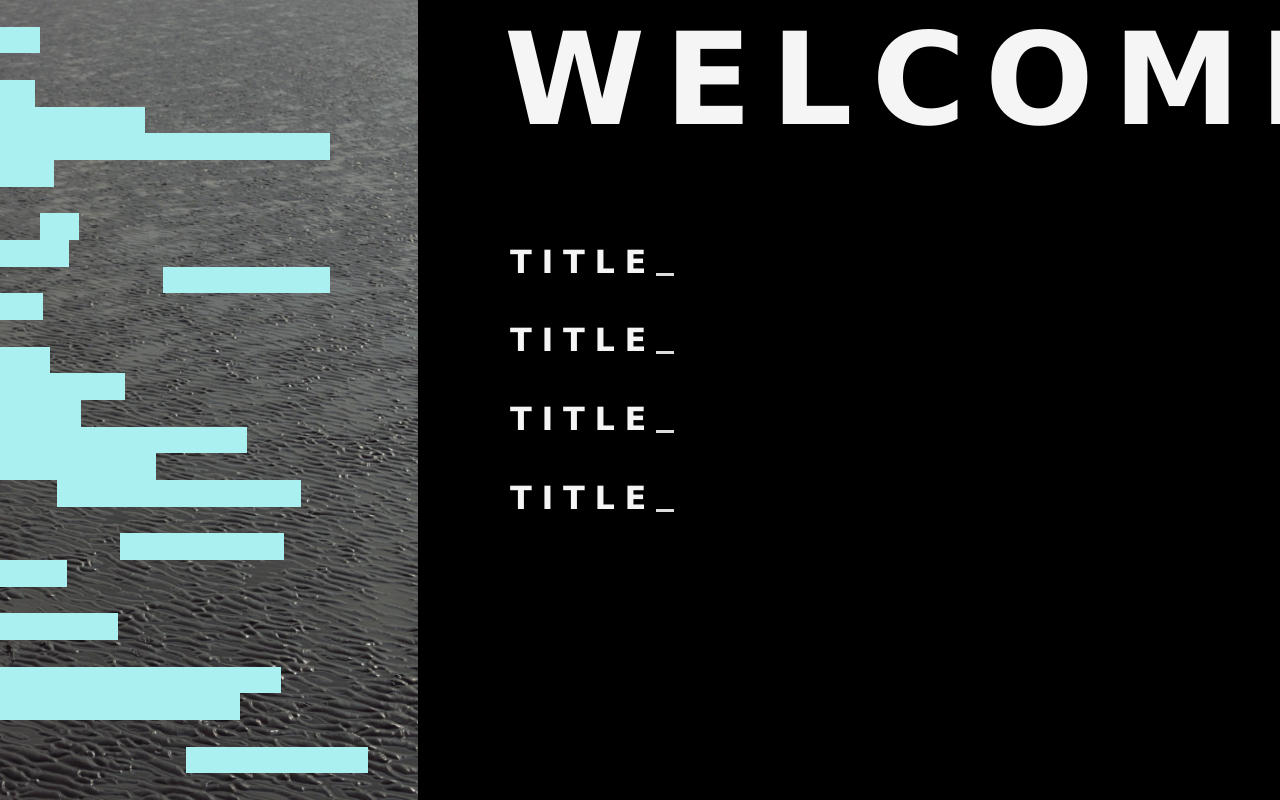
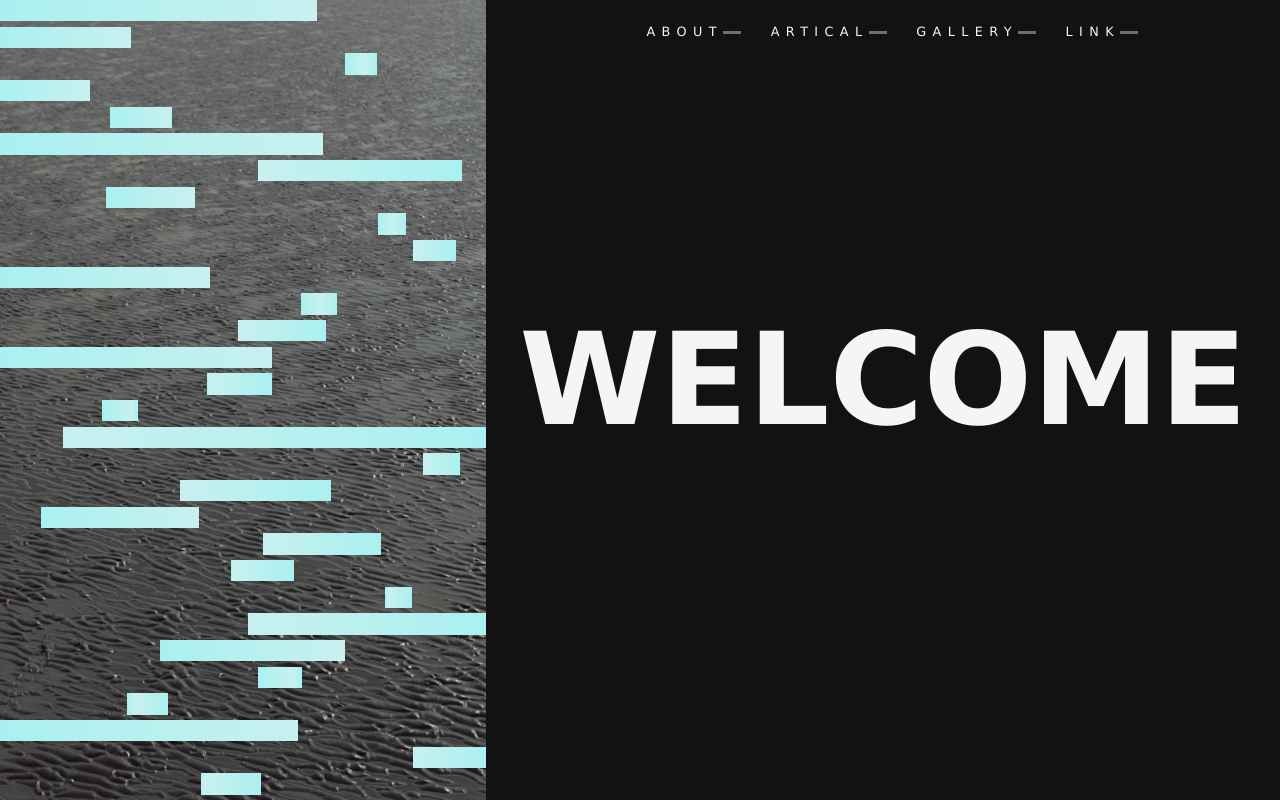
Before and after one commit to MatTZer28/SiteMe, a plain HTML site: page index.html in a window 1280 px wide. Drawn offline with Linux system fonts and the light colour scheme; a web font is replaced by a local one.

Commit message:
getting more pretty

```diff
--- a/index.html
+++ b/index.html
@@ -20,15 +20,15 @@
             <div id="right-content">
                 <div id="content-conteiner">
                     <div id="content-header">
-                        <h1 id="home-title"><span id="home-title-span">WELCOME</span></h1>
+                        <section id="subtitles-sect">
+                            <div class="subtitle-wrapper noselect"><h1 class="subtitle">ABOUT</h1></div>
+                            <div class="subtitle-wrapper noselect"><h1 class="subtitle">ARTICAL</h1></div>
+                            <div class="subtitle-wrapper noselect"><h1 class="subtitle">GALLERY</h1></div>
+                            <div class="subtitle-wrapper noselect"><h1 class="subtitle">LINK</h1></div>
+                        </section>
                     </div>
                     <div id="content-center">
-                        <section id="subtitles-sect">
-                            <div class="subtitle-wrapper"><h1 class="subtitle">TITLE</h1></div>
-                            <div class="subtitle-wrapper"><h1 class="subtitle">TITLE</h1></div>
-                            <div class="subtitle-wrapper"><h1 class="subtitle">TITLE</h1></div>
-                            <div class="subtitle-wrapper"><h1 class="subtitle">TITLE</h1></div>
-                        </section>
+                        <h1 id="home-title" class="noselect"><span id="home-title-span">WELCOME</span></h1>
                     </div>
                     <div id="content-footer">
                     </div>
--- a/script/strips.js
+++ b/script/strips.js
@@ -1,41 +1,48 @@
-document.addEventListener("DOMContentLoaded", () => {
-    window.setTimeout(() => {
-        appendStrips(document.getElementById("img-strip"));
-        doStripEffect();
-    }, 4000);
-});
+const STRIP_ANIMATION_DURATION = 3;
+const STRIPS_ANIMATION_DELAY = 2.8;
 
 function appendStrips(parent) {
     const stripsContainer = document.createElement('div');
     stripsContainer.id = 'strips-container';
 
     for (let i = 0; i < 30; i++) {
+        stripsContainer.appendChild(createStrip());
+    }
+
+    parent.appendChild(stripsContainer);
+}
+
+function createStrip() {
     const strip = document.createElement('div');
     strip.className = 'strip';
 
     const lSectorContainer = document.createElement('div');
     lSectorContainer.className = 'l-sector-container';
-
-        const lSector = document.createElement('div');
-        lSector.className = 'l-sector';
+    lSectorContainer.appendChild(createLSector());
 
     const rSectorContainer = document.createElement('div');
     rSectorContainer.className = 'r-sector-container';
+    rSectorContainer.appendChild(createRSector());
 
+    strip.appendChild(lSectorContainer);
+    strip.appendChild(rSectorContainer);
+
+    return strip;
+}
+
+function createLSector() {
+    const lSector = document.createElement('div');
+    lSector.className = 'l-sector';
+    return lSector;
+}
+
+function createRSector() {
     const rSector = document.createElement('div');
     rSector.className = 'r-sector';
-
-        lSectorContainer.appendChild(lSector);
-        rSectorContainer.appendChild(rSector);
-        strip.appendChild(lSectorContainer);
-        strip.appendChild(rSectorContainer);
-        stripsContainer.appendChild(strip);
+    return rSector;
 }
 
-    parent.appendChild(stripsContainer);
-}
-
-function doStripEffect() {
+function animateStrip() {
     let lscs = document.getElementsByClassName("l-sector-container");
     let rscs = document.getElementsByClassName("r-sector-container");
 
@@ -59,6 +66,15 @@ function doStripEffect() {
                 lscs[i].style["flex-shrink"] = 1 - rand_num;
                 rscs[i].style["flex-shrink"] = rand_num;
             }, 3000);
-        }, (Number(lscs[i].firstChild.style["animation-delay"].slice(0, -1)) + 3) * 1000);
+        }, (Number(lscs[i].firstChild.style["animation-delay"].slice(0, -1)) + STRIP_ANIMATION_DURATION) * 1000);
     }
 }
+
+const loadStrips = () => {
+    setTimeout(() => {
+        appendStrips(document.getElementById("img-strip"));
+        animateStrip();
+    }, STRIPS_ANIMATION_DELAY * 1000);
+};
+
+document.addEventListener("DOMContentLoaded", loadStrips);
--- a/stylesheet/stylesheet.css
+++ b/stylesheet/stylesheet.css
@@ -2,6 +2,7 @@
     padding: 0;
     margin: 0;
     font-family: Verdana;
+    color: whitesmoke;
 }
 
 html,
@@ -27,7 +28,7 @@ main {
     height: 100%;
     display: table-cell;
     position: relative;
-    background-color: black;
+    background-color: rgb(18, 18, 18);
 }
 
 #img-strip {
@@ -43,23 +44,16 @@ main {
     background-color: whitesmoke;
     position: absolute;
     z-index: 2;
-    opacity: 0;
-    animation: img-big-cover-slide 2s forwards 1s;
-    animation-timing-function: cubic-bezier(.13, .7, .35, .91);
+    animation: img-big-cover-slide 0.5s forwards 1s;
+    animation-timing-function: cubic-bezier(.39, .38, .46, 1.01);
 }
 
 @keyframes img-big-cover-slide {
     0% {
-        opacity: 1;
-        width: 0%;
-    }
-
-    50% {
         width: 100%;
     }
 
     100% {
-        opacity: 1;
         width: 0%;
     }
 }
@@ -70,19 +64,6 @@ main {
     display: block;
     float: left;
     object-fit: cover;
-    visibility: hidden;
-    animation: show-cover-img 1s forwards 1s;
-    animation-timing-function: ease-in-out;
-}
-
-@keyframes show-cover-img {
-    99% {
-        visibility: hidden;
-    }
-
-    100% {
-        visibility: visible;
-    }
 }
 
 #right-content {
@@ -90,7 +71,7 @@ main {
     height: 100%;
     display: table-cell;
     vertical-align: top;
-    background-color: black;
+    background-color: rgb(18, 18, 18);
 }
 
 #content-conteiner {
@@ -101,80 +82,57 @@ main {
 #content-header {
     width: 100%;
     height: 20%;
-    display: flex;
-    align-items: center;
     margin: 0 auto;
 }
 
-#home-title {
-    margin-left: 10%;
-    overflow: hidden;
-    color: whitesmoke;
-    white-space: nowrap;
-    font-size: 8em;
-    font-weight: bold;
-    letter-spacing: .15em;
-    line-height: 1;
-}
-
-#home-title-span {
-    display: block;
-    visibility: hidden;
-    animation: reveal 1s cubic-bezier(0.77, 0, 0.175, 1) forwards 0.5s;
-}
-
-@keyframes reveal {
-    0% {
-        visibility: visible;
-        transform: translate(0, 100%);
-    }
-
-    100% {
-        visibility: visible;
-        transform: translate(0, 0);
-    }
-}
-
-#content-center {
+#subtitles-sect {
     width: 100%;
-    height: 60%;
     display: flex;
-    flex-direction: column;
+    flex-direction: row;
     justify-content: center;
 }
 
-#subtitles-sect {
-    margin-left: 6%;
-    display: flex;
-    flex-direction: column;
-    align-items: flex-start;
-}
-
 .subtitle-wrapper {
-    margin-bottom: 5%;
-    margin-left: 5%;
+    margin: 3%;
     position: relative;
 }
 
 .subtitle {
     overflow: hidden;
-    letter-spacing: .3em;
-    color: black;
+    letter-spacing: 0.5em;
     white-space: nowrap;
-    font-size: 2em;
-    animation: show-subtitle 0.8s forwards steps(35, end) 3.3s;
+    visibility: hidden;
+    font-size: 1vw;
+    font-weight: 100;
+    animation: show-subtitle 0.8s forwards steps(35, end) 2s;
 }
 
 @keyframes show-subtitle {
     from {
         width: 0%;
-        color: whitesmoke;
+        visibility: visible;
     }
 
     to {
         width: 100%;
-        color: whitesmoke;
+        visibility: visible;
     }
+}
+
+.noselect {
+    -webkit-touch-callout: none;
+    /* iOS Safari */
+    -webkit-user-select: none;
+    /* Safari */
+    -khtml-user-select: none;
+    /* Konqueror HTML */
+    -moz-user-select: none;
+    /* Old versions of Firefox */
+    -ms-user-select: none;
+    /* Internet Explorer/Edge */
+    user-select: none;
+    /* Non-prefixed version, currently
+                                    supported by Chrome, Edge, Opera and Firefox */
 }
 
 .subtitle::before {
@@ -185,7 +143,7 @@ main {
     position: absolute;
     left: 100%;
     background-color: transparent;
-    animation: typing 2s forwards steps(35, end) 2.8s;
+    animation: typing 2s forwards steps(35, end) 1.5s;
 }
 
 @keyframes typing {
@@ -219,7 +177,7 @@ main {
     bottom: 5px;
     position: absolute;
     background-color: transparent;
-    animation: blinking 0.8s 4.5s 3;
+    animation: blinking 0.8s 3.2s 3;
 }
 
 @keyframes blinking {
@@ -232,9 +190,47 @@ main {
     }
 }
 
+#content-center {
+    width: 100%;
+    height: 65%;
+    display: flex;
+    flex-direction: column;
+    justify-content: center;
+}
+
+#home-title {
+    width: 100%;
+    height: fit-content;
+    margin-bottom: 10%;
+    overflow: hidden;
+    white-space: nowrap;
+    font-size: 10vw;
+    line-height: 1;
+}
+
+#home-title-span {
+    height: 100%;
+    display: block;
+    text-align: center;
+    visibility: hidden;
+    animation: reveal 1s cubic-bezier(0.77, 0, 0.175, 1) forwards 0.5s;
+}
+
+@keyframes reveal {
+    0% {
+        visibility: visible;
+        transform: translate(0, 100%);
+    }
+
+    100% {
+        visibility: visible;
+        transform: translate(0, 0);
+    }
+}
+
 #content-footer {
     width: 100%;
-    height: 20%;
+    height: 15%;
 }
 
 #strips-container {
@@ -266,18 +262,18 @@ main {
 
 .l-sector {
     width: 0%;
-    height: 100%;
+    height: 80%;
     position: absolute;
-    background-color: rgb(170, 240, 240);
+    background-image: linear-gradient(to right, rgb(170, 240, 240), rgb(200, 240, 240));
     animation: l-sector-animation 3s forwards infinite;
     animation-timing-function: cubic-bezier(.31, .58, .48, 1);
 }
 
 .r-sector {
     width: 0%;
-    height: 100%;
+    height: 80%;
     position: absolute;
-    background-color: rgb(200, 240, 240);
+    background-image: linear-gradient(to right, rgb(200, 240, 240), rgb(170, 240, 240));
     animation: r-sector-animation 3s forwards infinite;
     animation-timing-function: cubic-bezier(.69, 0, .73, .44);
 }
```
Lines whose indentation alone changed are shown as unchanged.
